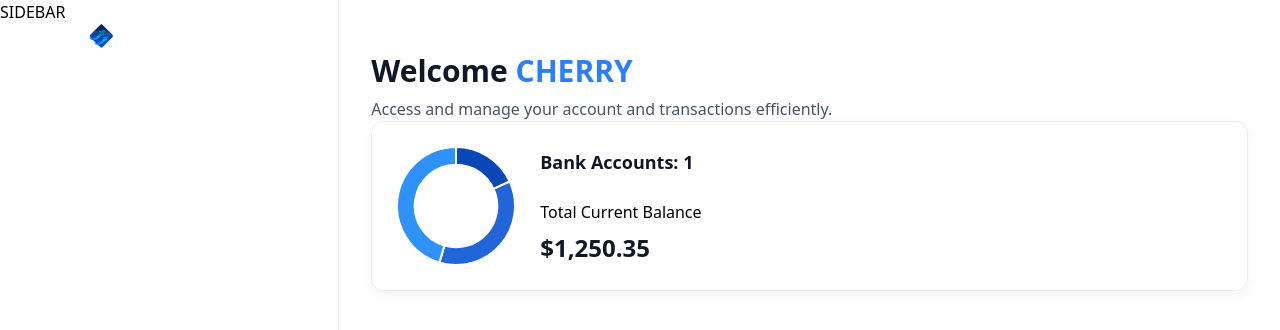
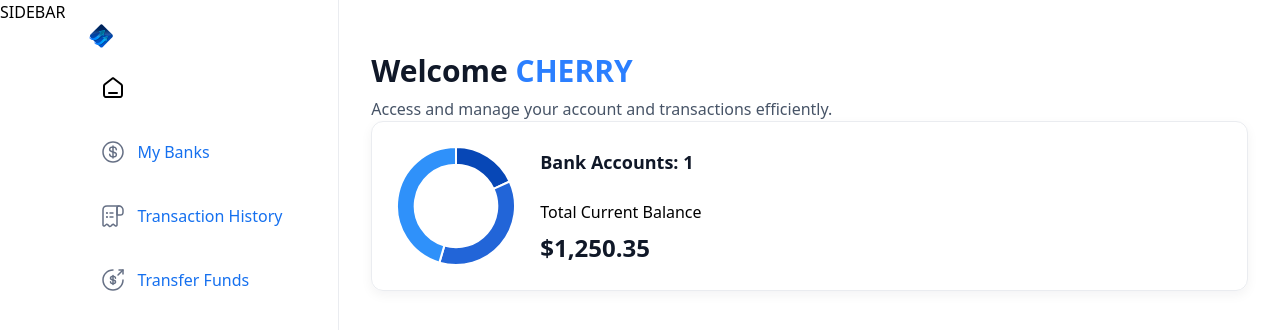
Before and after one commit to Manikanth75/banking, a Next.js app: page / in a window 1280 px wide. Shown: the top 330 px of the page. Built offline with nearby package versions, Linux system fonts and the light colour scheme.

Commit message:
navbar edit

```diff
--- a/src/components/SideBar.tsx
+++ b/src/components/SideBar.tsx
@@ -12,6 +12,8 @@ const SideBar = ({ user }: SidebarProps) => {
   return (
     <section className="sidebar">
       <nav className="flex flex-col gap-4">
+
+        {/* Logo */}
         <Link
           href="/"
           className="mb-2 cursor-pointer flex items-center gap-2"
@@ -23,24 +25,39 @@ const SideBar = ({ user }: SidebarProps) => {
             alt="Horizon logo"
             className="size-[24px] max-xl:size-14"
           />
+
           <h1 className="sidebar-logo">Horizon</h1>
         </Link>
 
+        {/* Navigation */}
         {sidebarLinks.map((item) => {
           const isActive =
-            pathname === item.route || pathname.startsWith(`${item.route}/`);
-
-          console.log(item.label, "→ isActive:", isActive, "| pathname:", pathname);
+            pathname === item.route ||
+            pathname.startsWith(`${item.route}/`);
 
           return (
             <Link
               href={item.route}
               key={item.label}
-              className={cn("sidebar-link", {
-                "!bg-bank-gradient text-white": isActive,
-              })}
+              className={cn(
+                "sidebar-link flex items-center gap-2 p-3 rounded-lg transition-all text-blue-600",
+                {
+                  "bg-bank-gradient !text-white": isActive,
+                }
+              )}
             >
-              {item.label}
+              <div className="relative size-6">
+                <Image
+                  src={item.imgURL}
+                  alt={item.label}
+                  fill
+                  className={cn({
+                    "brightness-0": isActive,
+                  })}
+                />
+              </div>
+
+              <p>{item.label}</p>
             </Link>
           );
         })}
```
